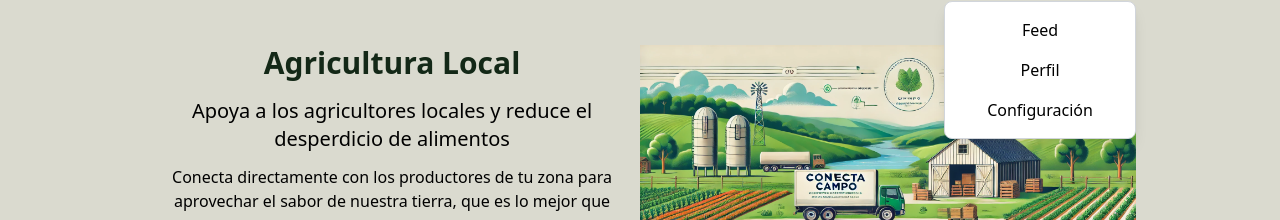
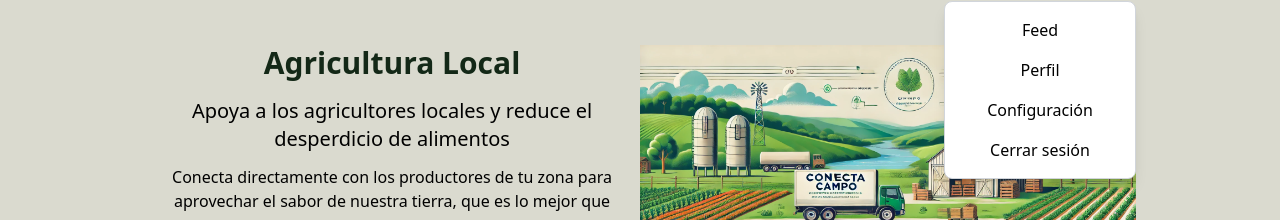
Before and after one commit to cnievaslozano/ConectaCampo, a React (Vite) app in the folder react/: page / in a window 1280 px wide. Both pictures are taken after a click on the button 1116 px from the left and 32 px from the top of the page. Shown: the part 67-287 px from the top of the page. Built offline with nearby package versions, Linux system fonts and the light colour scheme; what tailgrids would draw is missing.

Commit message:
toggle cerrar sesion harcoded

```diff
--- a/react/src/components/Header2.tsx
+++ b/react/src/components/Header2.tsx
@@ -7,9 +7,9 @@ import UserDropdown from './UserDropdown';
 const Header = () => {
 
     //Bloque para una vez estas autentificado
-    const [logged, setLog] = useState(true);
-    const handleAuth = (event:any) => {
-        setLog(true);
+    const [logged, setLog] = useState<boolean>(true);
+    const handleAuth = () => {
+        setLog(!logged);
       };
 
     //Bloque para usar el input de Explorar alimentos
@@ -27,6 +27,10 @@ const Header = () => {
         setInputValue(event.target.value);
       };
 
+    //Bloque para controlar el cerrar sesion de el Modal de usuario
+    const handleUserModalData = (data: boolean) => {
+        setLog(data);
+      };
 
     return (
 
@@ -60,7 +64,7 @@ const Header = () => {
                             <Button className="py-2 px-4" text="Inicia" onClick={handleAuth} />
                         </Link>
                     ) :
-                        <UserDropdown text="" className="my-2" />
+                        <UserDropdown text="" className="my-2" onDataSend={handleUserModalData}/>
                     }
                 </li>
             </ul>
--- a/react/src/components/UserDropdown.tsx
+++ b/react/src/components/UserDropdown.tsx
@@ -5,13 +5,22 @@ import { Link } from 'react-router-dom';
 interface UserDropdownProps {
   text?: string;
   className?: string;
+  onDataSend: (data: boolean) => void;
 }
 
-const UserDropdown: React.FC<UserDropdownProps> = ({ text, className }) => {
+const UserDropdown: React.FC<UserDropdownProps> = ({ text, className, onDataSend }) => {
   const [isOpen, setIsOpen] = useState(false);
   const dropdownRef = useRef<HTMLDivElement>(null);
   const buttonRef = useRef<HTMLButtonElement>(null);
+  const [logged, setLog] = useState<boolean>(true);
 
+  //Si le damos al boton de cerrar sesion, enviamos al header que hemos cerrado sesion
+  const toggleLog = () => {
+    setLog(!logged);
+    onDataSend(logged);
+  }
+
+  //Controlamos que el modal se abra o cierre
   const toggleDropdown = () => {
     setIsOpen(!isOpen);
   };
@@ -35,6 +44,7 @@ const UserDropdown: React.FC<UserDropdownProps> = ({ text, className }) => {
     };
   }, [dropdownRef]);
 
+
   return (
     <div className="relative inline-block">
       <button
@@ -55,6 +65,8 @@ const UserDropdown: React.FC<UserDropdownProps> = ({ text, className }) => {
             <Link to="/"><li className="px-4 py-2 hover:bg-gray-100 cursor-pointer">Feed</li></Link>
             <Link to="/profile"><li className="px-4 py-2 hover:bg-gray-100 cursor-pointer">Perfil</li></Link>
             <Link to="/profile/configuration"><li className="px-4 py-2 hover:bg-gray-100 cursor-pointer">Configuración</li></Link>
+            <Link to="/"><li className="px-4 py-2 hover:bg-gray-100 cursor-pointer" onClick={toggleLog}>Cerrar sesión</li></Link>
+
           </ul>
         </div>
       )}
```
